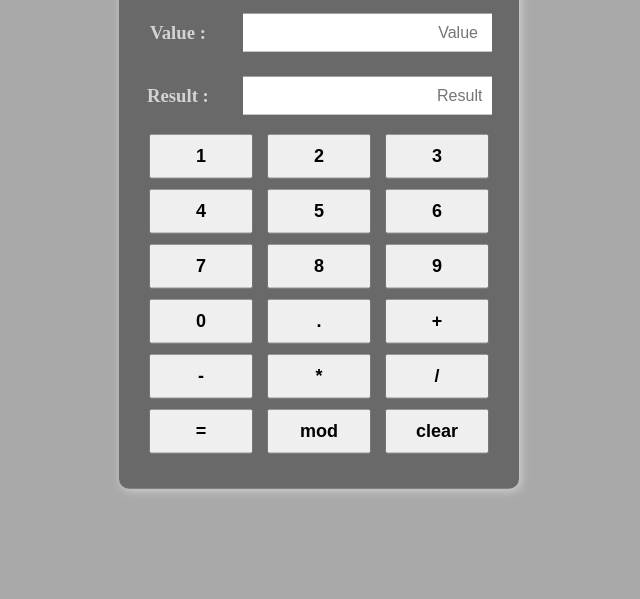
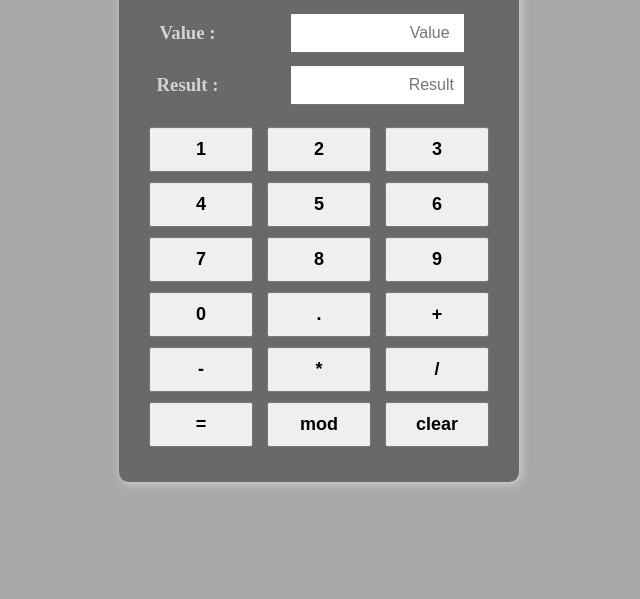
Before and after one commit to meshramsaroj/myCalculator, a plain HTML site: page index.html in a window 1280 px wide. Shown: the part 201-800 px from the top of the page, without its empty margins (321-961 px from the left). Drawn offline with Linux system fonts and the light colour scheme.

Commit message:
second commit

```diff
--- a/index.html
+++ b/index.html
@@ -11,8 +11,8 @@
   <body>
     <div class="wrapper">
       <h1>Calculator</h1>
-      <div class="input_data">
-        <table>
+
+        <table class="input_data">
           <tr>
             <td><h3>Value :</h3></td>
             <td>
@@ -26,7 +26,7 @@
             </td>
           </tr>
         </table>
-      </div>
+
       <button value="1" onclick="show(1)">1</button>
       <button value="2" onclick="show(2)">2</button>
       <button value="3" onclick="show(3)">3</button>
--- a/style.css
+++ b/style.css
@@ -19,16 +19,24 @@ body {
   }
 
   .wrapper .input_data {
-      margin-left: 25px;
+    width: 85%;
+    margin: 10px 28px;
   }
-  .wrapper .input_data input {
+
+  .wrapper .input_data h3 {
+    padding: 0px;
+    margin: 0px;
+    width: 75px;
+  }
+  .wrapper  input {
     border: none;
     display: block;
     font-size: 16px;
     padding: 10px;
-    margin: 5px 30px;
-    width: 80%;
+    margin: 5px 20px;
+    width: 60%;
     text-align: right;
+    float: right;
   }
 
   .wrapper button {
```
